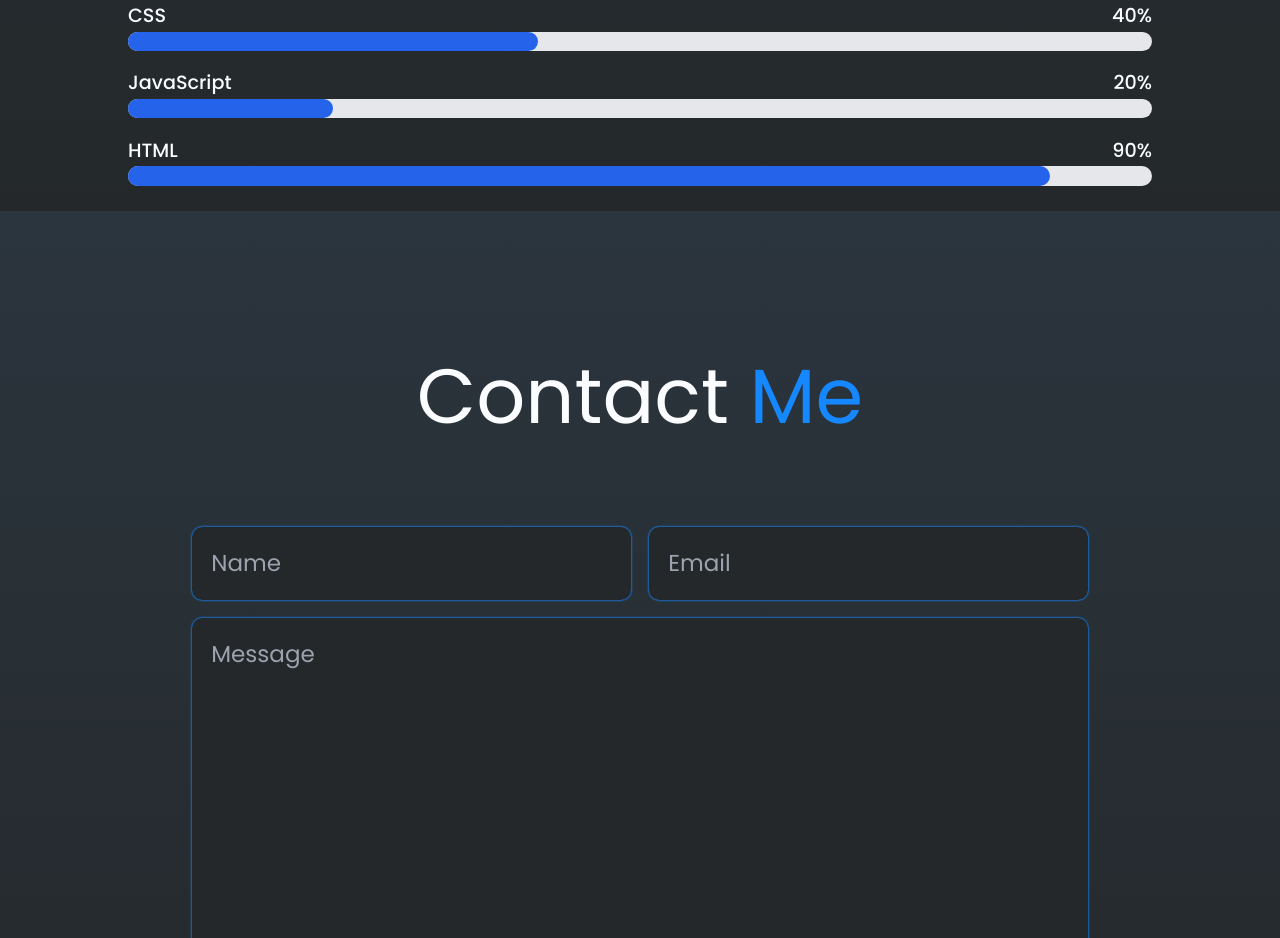
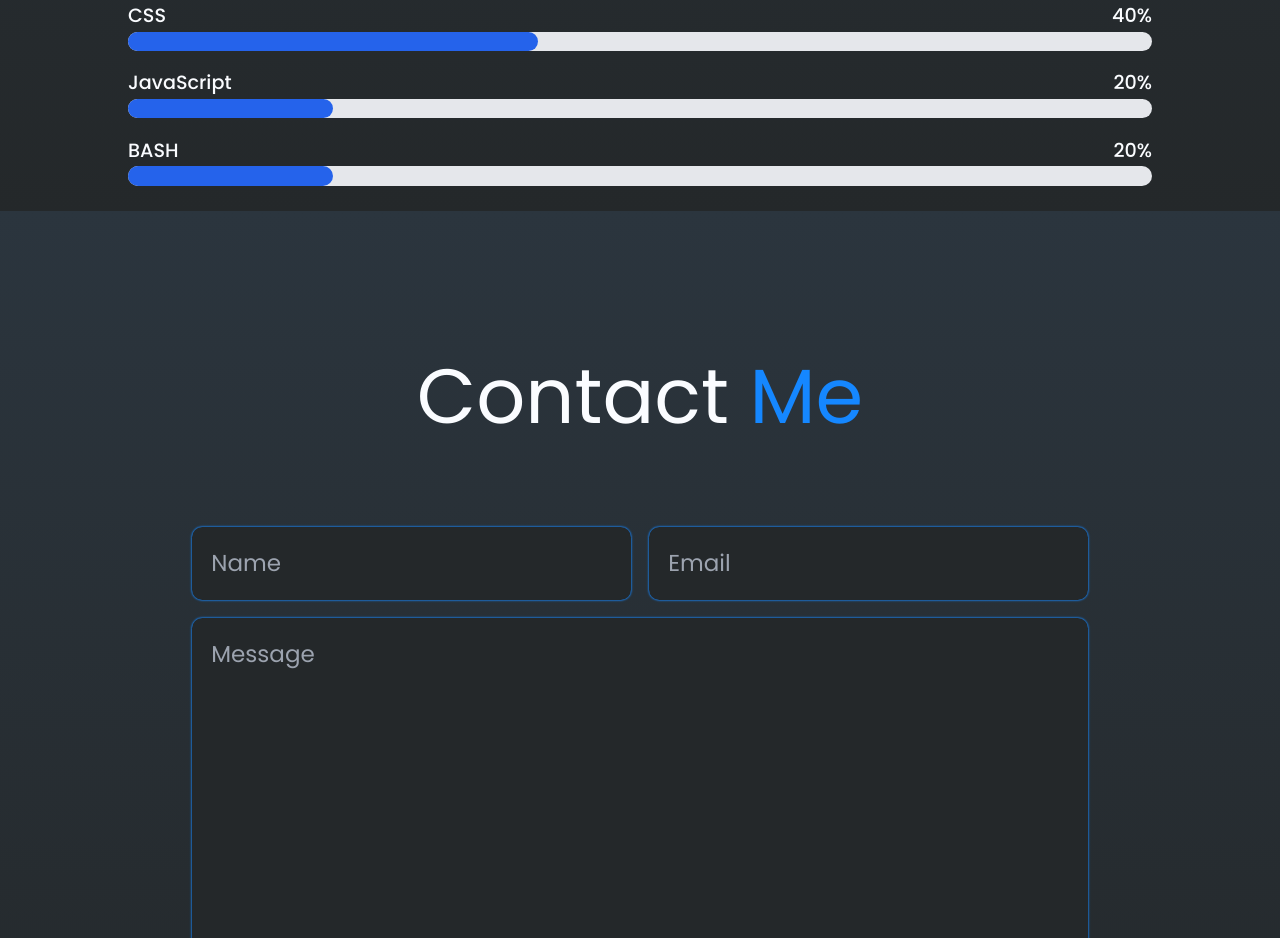
Before and after one commit to rhamaxv/rhamaxy-web, a website: page index.html in a window 1280 px wide. Shown: the part 1685-2623 px from the top of the page. Drawn offline with nearby package versions, Linux system fonts and the light colour scheme.

Commit message:
Update index.html

```diff
--- a/index.html
+++ b/index.html
@@ -105,11 +105,11 @@
       </div>
 
       <div class="flex justify-between mb-1 mt-6">
-        <p class="text-2xl font-medium ">HTML</p>
-        <p class="text-2xl font-medium ">90%</p>
+        <p class="text-2xl font-medium ">BASH</p>
+        <p class="text-2xl font-medium ">20%</p>
       </div>
       <div class="w-full bg-gray-200 rounded-full h-6 ">
-        <div class="bg-blue-600 h-6 rounded-full" style="width: 90%"></div>
+        <div class="bg-blue-600 h-6 rounded-full" style="width: 20%"></div>
       </div>
 
     </div>
```
